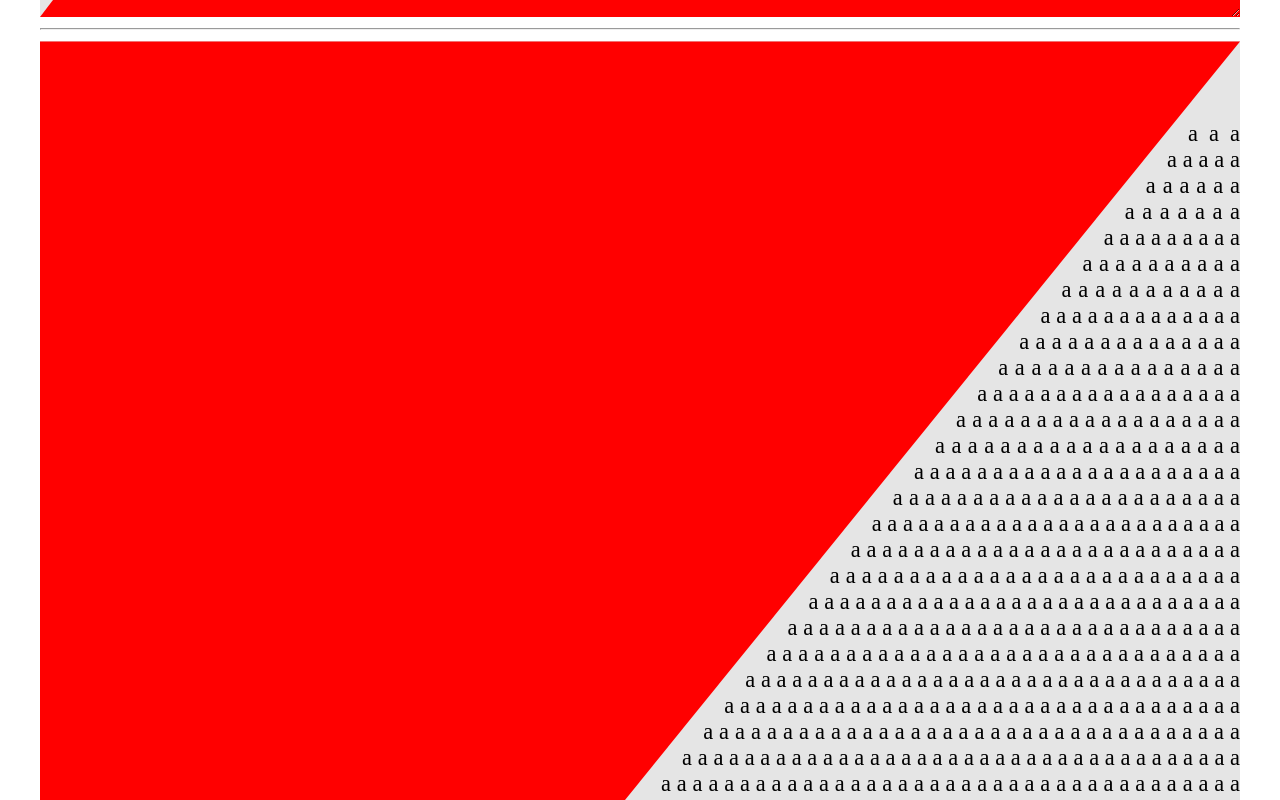
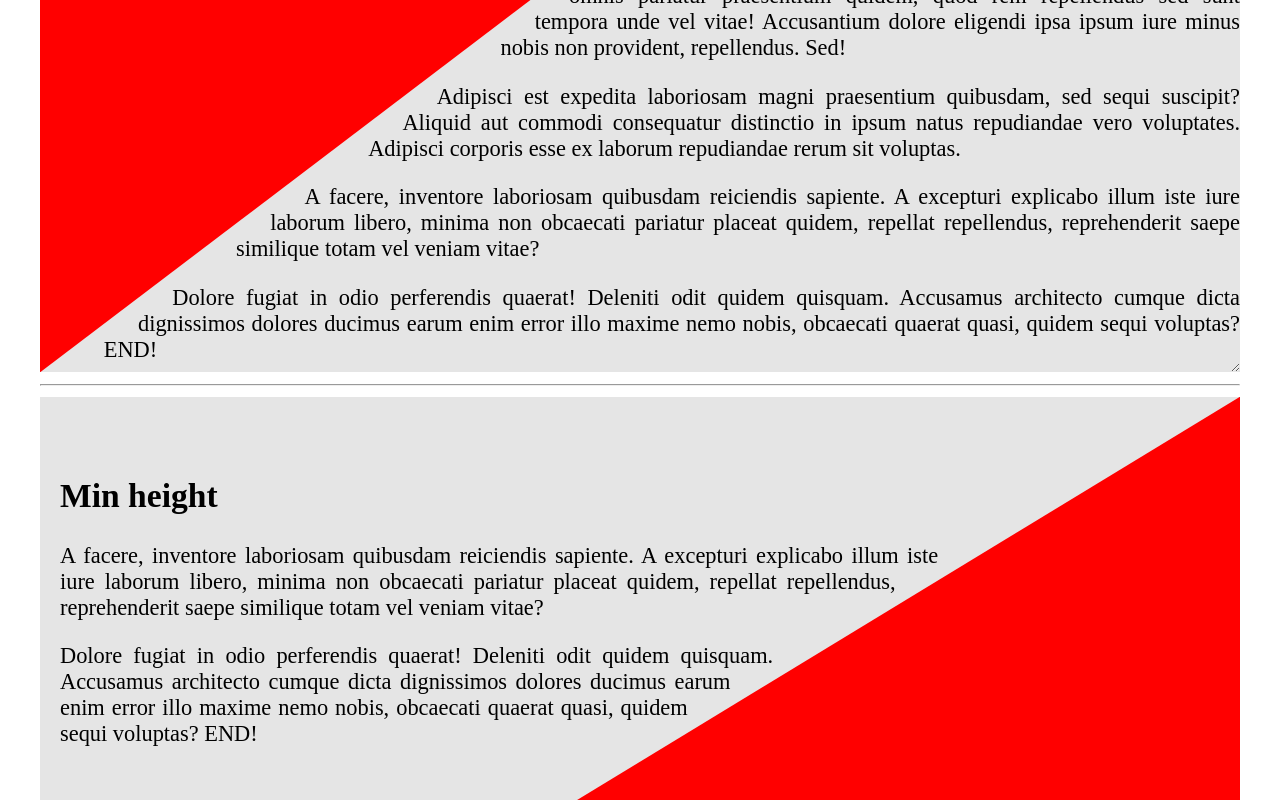
Before and after one commit to macsigner/shape-outside-demo, a website: page index.html in a window 1280 px wide. Shown: the part 1560-2360 px from the top of the page. Drawn offline with Linux system fonts and the light colour scheme.

Commit message:
feat: add min height examples

```diff
--- a/index.html
+++ b/index.html
@@ -69,22 +69,6 @@
         <div class="text">
             <div class="shape"></div>
             <div class="text-inner">
-                <p>a a a a a a a a a a a a a a a a a a a a a a a a a a a a a a a a a a a a a a a a a a a a a a a a a a a
-                    a a a a a a a a a a a a a a a a a a a a a a a a a a a a a a a a a a a a a a a a a a a a a a a a a a
-                    a a a a a a a a a a a a a a a a a a a a a a a a a a a a a a a a a a a a a a a a a a a a a a a a a a
-                    a a a a a a a a a a a a a a a a a a a a a a a a a a a a a a a a a a a a a a a a a a a a a a a a a a
-                    a a a a a a a a a a a a a a a a a a a a a a a a a a a a a a a a a a a a a a a a a a a a a a a a a a
-                    a a a a a a a a a a a a a a a a a a a a a a a a a a a a a a a a a a a a a a a a a a a a a a a a a a
-                    a a a a a a a a a a a a a a a a a a a a a a a a a a a a a a a a a a a a a a a a a a a a a a a a a a
-                    a a a a a a a a a a a a a a a a a a a a a a a a a a a a a a a a a a a a a a a a a a a a a a a a a a
-                    a a a a a a a a a a a a a a a a a a a a a a a a a a a a a a a a a a a a a a a a a a a a a a a a a a
-                    a a a a a a a a a a a a a a a a a a a a a a a a a a a a a a a a a a a a a a a a a a a a a a a a a a
-                    a a a a a a a a a a a a a a a a a a a a a a a a a a a a a a a a a a a a a a a a a a a a a a a a a a
-                    a a a a a a a a a a a a a a a a a a a a a a a a a a a a a a a a a a a a a a a a a a a a a a a a a a
-                    a a a a a a a a a a a a a a a a a a a a a a a a a a a a a a a a a a a a a a a a a a a a a a a a a a
-                    a a a a a a a a a a a a a a a a a a a a a a a a a a a a a a a a a a a a a a a a a a a a a a a a a a
-                    a a a a a a a a a a a a a a a a a a a a a a a a a a a a a a a a a a a a a a a a a a a a a a a a a a
-                    a a a a a a a a a a a a a a a a a </p>
                 <p>Lorem ipsum dolor sit amet, consectetur adipisicing elit. Aliquid deleniti ea excepturi maxime
                     quibusdam quidem rerum tenetur vitae. Alias atque corporis enim eum harum ratione repudiandae saepe
                     vero! Minus, porro? Lorem ipsum dolor sit amet, consectetur adipisicing elit. Adipisci autem
@@ -111,22 +95,6 @@
         <div class="text text--alt">
             <div class="shape"></div>
             <div class="text-inner">
-                <p>a a a a a a a a a a a a a a a a a a a a a a a a a a a a a a a a a a a a a a a a a a a a a a a a a a a
-                    a a a a a a a a a a a a a a a a a a a a a a a a a a a a a a a a a a a a a a a a a a a a a a a a a a
-                    a a a a a a a a a a a a a a a a a a a a a a a a a a a a a a a a a a a a a a a a a a a a a a a a a a
-                    a a a a a a a a a a a a a a a a a a a a a a a a a a a a a a a a a a a a a a a a a a a a a a a a a a
-                    a a a a a a a a a a a a a a a a a a a a a a a a a a a a a a a a a a a a a a a a a a a a a a a a a a
-                    a a a a a a a a a a a a a a a a a a a a a a a a a a a a a a a a a a a a a a a a a a a a a a a a a a
-                    a a a a a a a a a a a a a a a a a a a a a a a a a a a a a a a a a a a a a a a a a a a a a a a a a a
-                    a a a a a a a a a a a a a a a a a a a a a a a a a a a a a a a a a a a a a a a a a a a a a a a a a a
-                    a a a a a a a a a a a a a a a a a a a a a a a a a a a a a a a a a a a a a a a a a a a a a a a a a a
-                    a a a a a a a a a a a a a a a a a a a a a a a a a a a a a a a a a a a a a a a a a a a a a a a a a a
-                    a a a a a a a a a a a a a a a a a a a a a a a a a a a a a a a a a a a a a a a a a a a a a a a a a a
-                    a a a a a a a a a a a a a a a a a a a a a a a a a a a a a a a a a a a a a a a a a a a a a a a a a a
-                    a a a a a a a a a a a a a a a a a a a a a a a a a a a a a a a a a a a a a a a a a a a a a a a a a a
-                    a a a a a a a a a a a a a a a a a a a a a a a a a a a a a a a a a a a a a a a a a a a a a a a a a a
-                    a a a a a a a a a a a a a a a a a a a a a a a a a a a a a a a a a a a a a a a a a a a a a a a a a a
-                    a a a a a a a a a a a a a a a a a </p>
                 <p>Lorem ipsum dolor sit amet, consectetur adipisicing elit. Aliquid deleniti ea excepturi maxime
                     quibusdam quidem rerum tenetur vitae. Alias atque corporis enim eum harum ratione repudiandae saepe
                     vero! Minus, porro? Lorem ipsum dolor sit amet, consectetur adipisicing elit. Adipisci autem
@@ -139,6 +107,36 @@
                 <p>Adipisci est expedita laboriosam magni praesentium quibusdam, sed sequi suscipit? Aliquid aut commodi
                     consequatur distinctio in ipsum natus repudiandae vero voluptates. Adipisci corporis esse ex laborum
                     repudiandae rerum sit voluptas.</p>
+                <p>A facere, inventore laboriosam quibusdam reiciendis sapiente. A excepturi explicabo illum iste iure
+                    laborum libero, minima non obcaecati pariatur placeat quidem, repellat repellendus, reprehenderit
+                    saepe similique totam vel veniam vitae?</p>
+                <p>Dolore fugiat in odio perferendis quaerat! Deleniti odit quidem quisquam. Accusamus architecto cumque
+                    dicta dignissimos dolores ducimus earum enim error illo maxime nemo nobis, obcaecati quaerat quasi,
+                    quidem sequi voluptas? END!</p>
+            </div>
+        </div>
+    </div>
+    <hr>
+    <div class="wrapper" style="min-height: 90vh">
+        <div class="text">
+            <div class="shape"></div>
+            <div class="text-inner">
+                <h2>Min height</h2>
+                <p>A facere, inventore laboriosam quibusdam reiciendis sapiente. A excepturi explicabo illum iste iure
+                    laborum libero, minima non obcaecati pariatur placeat quidem, repellat repellendus, reprehenderit
+                    saepe similique totam vel veniam vitae?</p>
+                <p>Dolore fugiat in odio perferendis quaerat! Deleniti odit quidem quisquam. Accusamus architecto cumque
+                    dicta dignissimos dolores ducimus earum enim error illo maxime nemo nobis, obcaecati quaerat quasi,
+                    quidem sequi voluptas? END!</p>
+            </div>
+        </div>
+    </div>
+    <hr>
+    <div class="wrapper" style="min-height: 90vh">
+        <div class="text text--alt">
+            <div class="shape"></div>
+            <div class="text-inner">
+                <h2>Min height</h2>
                 <p>A facere, inventore laboriosam quibusdam reiciendis sapiente. A excepturi explicabo illum iste iure
                     laborum libero, minima non obcaecati pariatur placeat quidem, repellat repellendus, reprehenderit
                     saepe similique totam vel veniam vitae?</p>
```
